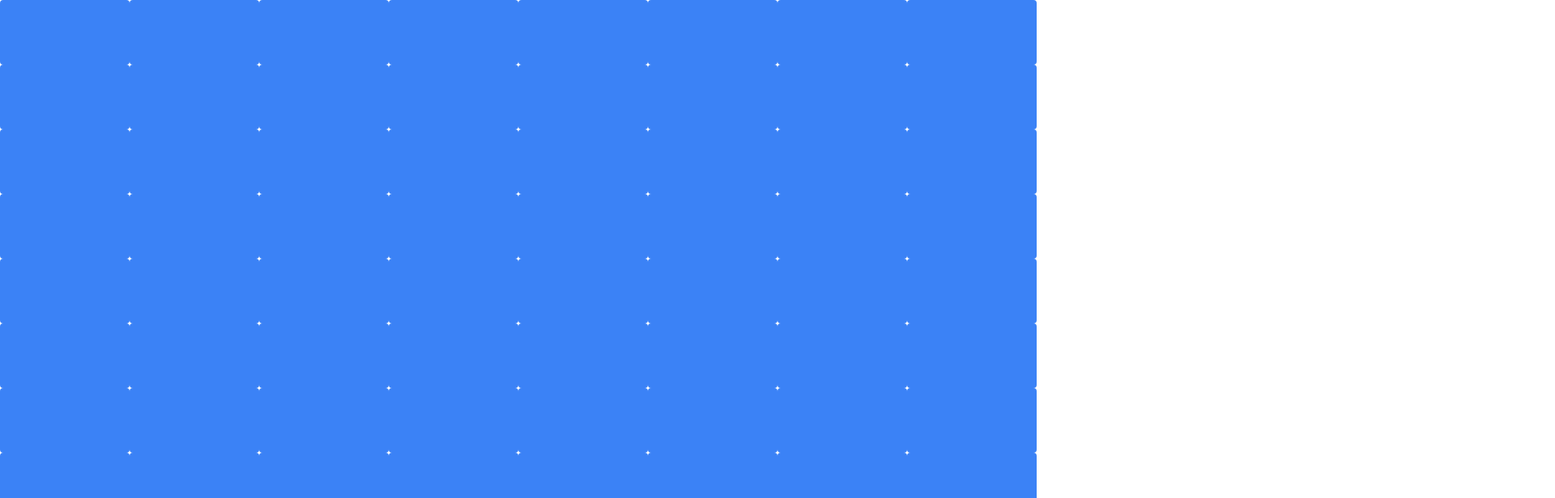
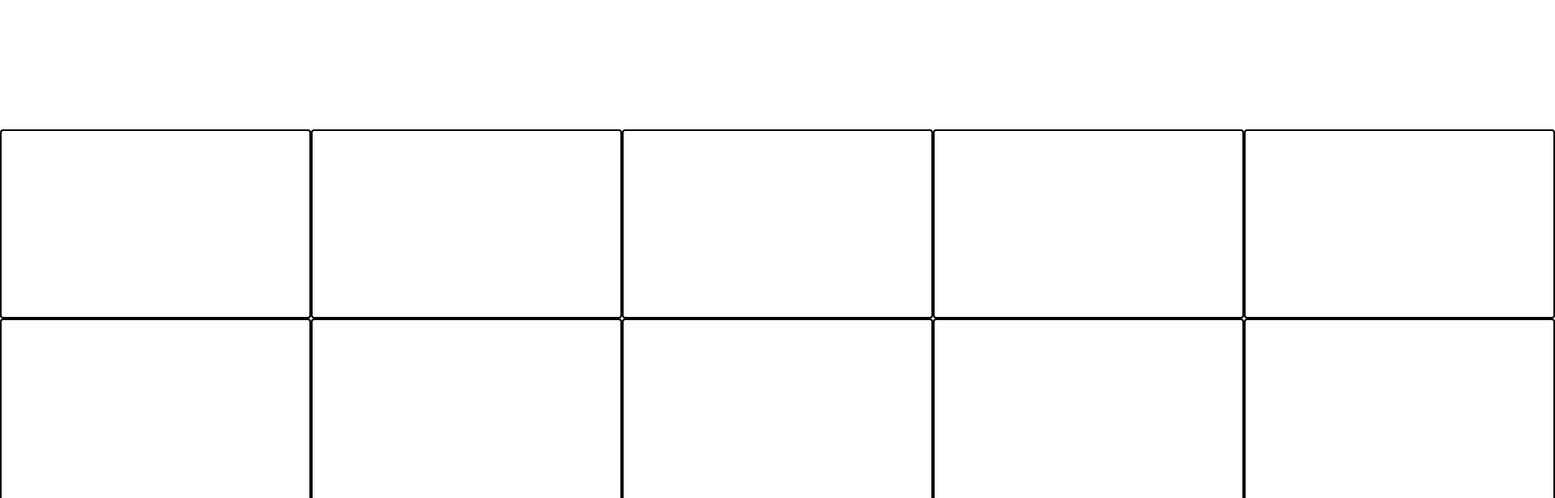
Before and after one commit to dnmtt09/chess_angular, an Angular app: page / in a window 1280 px wide. Shown: the top 616 px of the page at 81% size, 1920 px wide, since content can reach past the window. Built offline with nearby package versions, Linux system fonts and the light colour scheme.

Commit message:
create directive for id generation and adding svg chess image

```diff
--- a/src/app/app.module.ts
+++ b/src/app/app.module.ts
@@ -6,8 +6,8 @@ import {AppComponent} from './app.component';
 import {ChessboardComponent} from './chessboard/chessboard.component';
 
 @NgModule({
-  declarations: [AppComponent, ChessboardComponent],
-  imports: [BrowserModule, AppRoutingModule],
+  declarations: [AppComponent],
+  imports: [BrowserModule, AppRoutingModule, ChessboardComponent],
   providers: [],
   bootstrap: [AppComponent],
 })
--- a/src/app/chessboard/chessboard.component.html
+++ b/src/app/chessboard/chessboard.component.html
@@ -1,18 +1,16 @@
-<!--
-<main>
-    <ng-container>
-        <div *ngFor="let index of chessNumber" class="flex h-screen items-center justify-center">
-            <button  class="bg-blue-500 hover:bg-blue-700 text-white font-bold py-10 px-10 rounded">
-                Il tuo testo
-            </button>
-        </div>
-    </ng-container>
-</main>-->
+<!--TODO remove pt-40-->
+<div class="pt-40">
+    <ng-container *ngFor="let row of index">
+        <div class="flex">
+            <button appRandomNumber (click)="handleClickButton($event)" *ngFor="let col of index"
+                    class="flex-1 bg-white border-2 border-black font-bold py-10 px-10 rounded">
+                <div>
+                    <svg class="icon icon-primary ">
+                        <use href="/assets/svg/circle.svg"></use>
+                        <!--<circle class="py-2 px-2" cx="100" cy="100" r="40" stroke="black" stroke-width="3" fill="black" />-->
+                    </svg>
 
-<div>
-    <ng-container *ngFor="let row of [1, 2, 3, 4, 5, 6, 7, 8]">
-        <div class="flex">
-            <button *ngFor="let col of [1, 2, 3, 4, 5, 6, 7, 8]" class="flex-1 bg-blue-500 hover:bg-blue-700 text-white font-bold py-10 px-10 rounded">
+                </div>
             </button>
         </div>
     </ng-container>
--- a/src/app/chessboard/chessboard.component.ts
+++ b/src/app/chessboard/chessboard.component.ts
@@ -1,9 +1,25 @@
-import {Component} from '@angular/core';
+import {Component, ElementRef} from '@angular/core';
+import {RandomNumberDirective} from "../directives/random-number/random-number.directive";
+import {NgForOf, NgIf} from "@angular/common";
 
 @Component({
+    standalone: true,
+    imports: [RandomNumberDirective, NgForOf, NgIf],
     selector: 'app-chessboard',
     templateUrl: './chessboard.component.html',
     styleUrls: ['./chessboard.component.scss']
 })
 export class ChessboardComponent {
+    index: number[] = [1, 2, 3, 4, 5, 6, 7, 8];
+    visible: boolean = false;
+
+    constructor(private elementRef: ElementRef) {}
+
+    //TODO change Event type
+    handleClickButton(event: any):void {
+        this.setFullCircle(event.target.id);
+    }
+
+    private setFullCircle(idButton: string) : void {
+    }
 }
--- /dev/null
+++ b/src/app/directives/random-number/random-number.directive.ts
@@ -0,0 +1,18 @@
+import {Directive, HostBinding} from '@angular/core';
+
+@Directive({
+    standalone: true,
+    selector: '[appRandomNumber]'
+})
+export class RandomNumberDirective{
+
+    private static idCounter: number = 0;
+
+    @HostBinding('attr.id') randomId: string = "";
+
+    constructor() {
+        this.randomId = 'button-' + RandomNumberDirective.idCounter;
+        RandomNumberDirective.idCounter++;
+    }
+
+}
```
Also changed, not shown: src/assets/svg/circle.svg (added), src/assets/svg/full-circle.svg (added).
